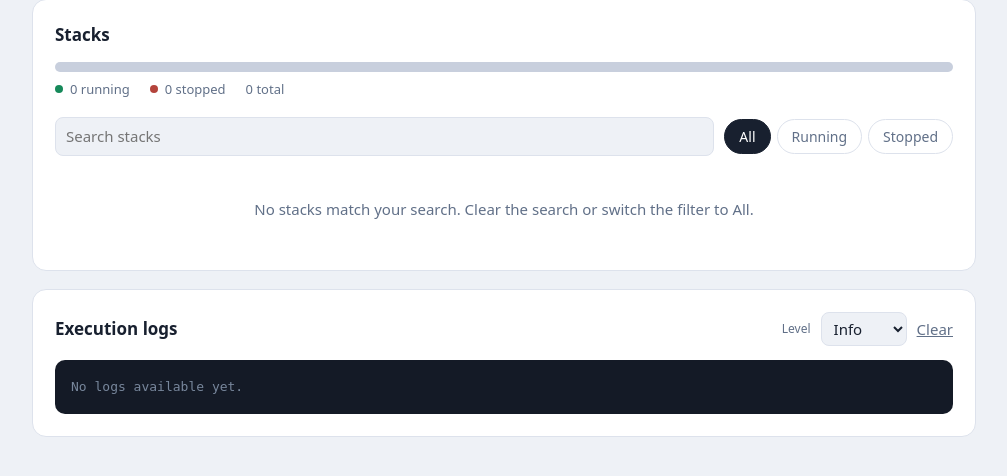
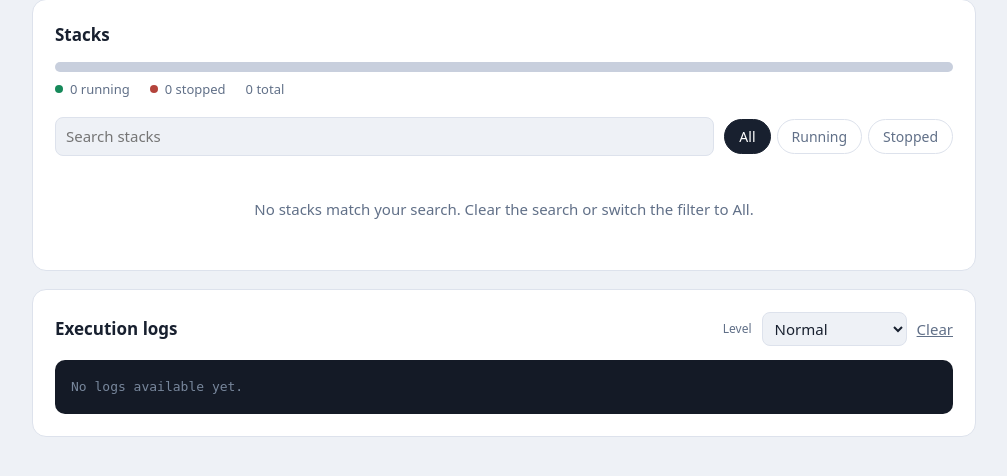
Before and after one commit to erikpersson0884/woods-keeper, a Flask app: template templates/dashboard.html in a window 1280 px wide. Shown: the part 293-769 px from the top of the page, without its empty margins (136-1143 px from the left). Run offline with Flask 3, Linux system fonts and the light colour scheme; the template is opened without the code that fills it, so the values that code supplies are empty; parts of the project's set-up code (start-up, migrations or seed data) failed here and were passed over.

Commit message:
updted log categorizing

```diff
--- a/static/dashboard.js
+++ b/static/dashboard.js
@@ -1,21 +1,21 @@
     let stacks = [], filter = 'all', query = '', currentData = {};
     let hudFilter = 'all', hudHighlight = -1, hudSegmentsBuilt = 0;
-    let logLevel = 'info';
+    let logLevel = 'normal';
     const $ = id => document.getElementById(id);
     const escapeHtml = value => String(value).replace(/[&<>"]/g, char => ({'&':'&amp;','<':'&lt;','>':'&gt;','"':'&quot;'}[char]));
-    const logLevelRank = { debug: 0, info: 1, warn: 2, error: 3 };
+    const logLevelRank = { debug: 0, info: 1, normal: 2, bare: 3 };
     const getLogLevel = line => {
         const text = String(line).toLowerCase();
-        if (text.includes('error') || text.includes('failed') || text.includes('rejected')) return 'error';
-        if (text.includes('warning') || text.includes('warn') || text.includes('skipping') || text.includes('already in progress')) return 'warn';
-        if (text.includes('webhook received') || text.includes('github package')) return 'debug';
-        return 'info';
+        if (text.includes('--- update started:') || text.includes('redeploying stack') || text.includes('stack ') && text.includes(' redeployed')) return 'bare';
+        if (text.includes('webhook received') || text.includes('pull failed') || text.includes('portainer') || text.includes('execution error') || text.includes('update process') || text.includes('not found') || text.includes('no endpoint') || text.includes('already in progress')) return 'normal';
+        if (text.includes('update found') || text.includes('skipping') || text.includes('duplicate') || text.includes('not mapped') || text.includes('unsupported event') || text.includes('not a container') || text.includes('no stack-managed') || text.includes('webhook accepted')) return 'info';
+        return 'debug';
     };
     const logClass = line => {
         const text = String(line).toLowerCase();
         if (text.includes('--- update started:')) return 'log-run';
-        if (getLogLevel(line) === 'error') return 'log-error';
-        if (getLogLevel(line) === 'warn') return 'log-warn';
+        if (getLogLevel(line) === 'normal') return 'log-error';
+        if (getLogLevel(line) === 'info') return 'log-warn';
         if (text.includes('success') || text.includes('updated') || text.includes('redeploying')) return 'log-success';
         if (text.startsWith('{') || text.startsWith('}') || text.startsWith('"')) return 'log-json';
         return 'log-info';
--- a/templates/dashboard.html
+++ b/templates/dashboard.html
@@ -61,7 +61,7 @@
     </section>
 
     <section class="panel" aria-label="Execution logs">
-        <div class="logs-head"><h2>Execution logs</h2><div class="log-actions"><label for="log-level">Level</label><select id="log-level" data-log-level aria-label="Minimum log level"><option value="debug">Debug</option><option value="info" selected>Info</option><option value="warn">Warn</option><option value="error">Error</option></select><button class="link" id="clear-logs">Clear</button></div></div>
+        <div class="logs-head"><h2>Execution logs</h2><div class="log-actions"><label for="log-level">Level</label><select id="log-level" data-log-level aria-label="Minimum log level"><option value="debug">Debug</option><option value="info">Info</option><option value="normal" selected>Normal</option><option value="bare">Bare necessary</option></select><button class="link" id="clear-logs">Clear</button></div></div>
         <pre id="logs-container" aria-live="polite">No logs available yet.</pre>
     </section>
 </main>
@@ -130,7 +130,7 @@
     </div>
 
     <section class="hud-panel panel" aria-label="Execution logs">
-        <div class="lh"><h2>EXECUTION LOG</h2><div class="log-actions"><label for="hud-log-level">LEVEL</label><select id="hud-log-level" data-log-level aria-label="Minimum log level"><option value="debug">DEBUG</option><option value="info" selected>INFO</option><option value="warn">WARN</option><option value="error">ERROR</option></select><button id="hud-clear-logs">CLEAR</button></div></div>
+        <div class="lh"><h2>EXECUTION LOG</h2><div class="log-actions"><label for="hud-log-level">LEVEL</label><select id="hud-log-level" data-log-level aria-label="Minimum log level"><option value="debug">DEBUG</option><option value="info">INFO</option><option value="normal" selected>NORMAL</option><option value="bare">BARE</option></select><button id="hud-clear-logs">CLEAR</button></div></div>
         <pre id="hud-logs" aria-live="polite"></pre>
     </section>
 </main>
```
